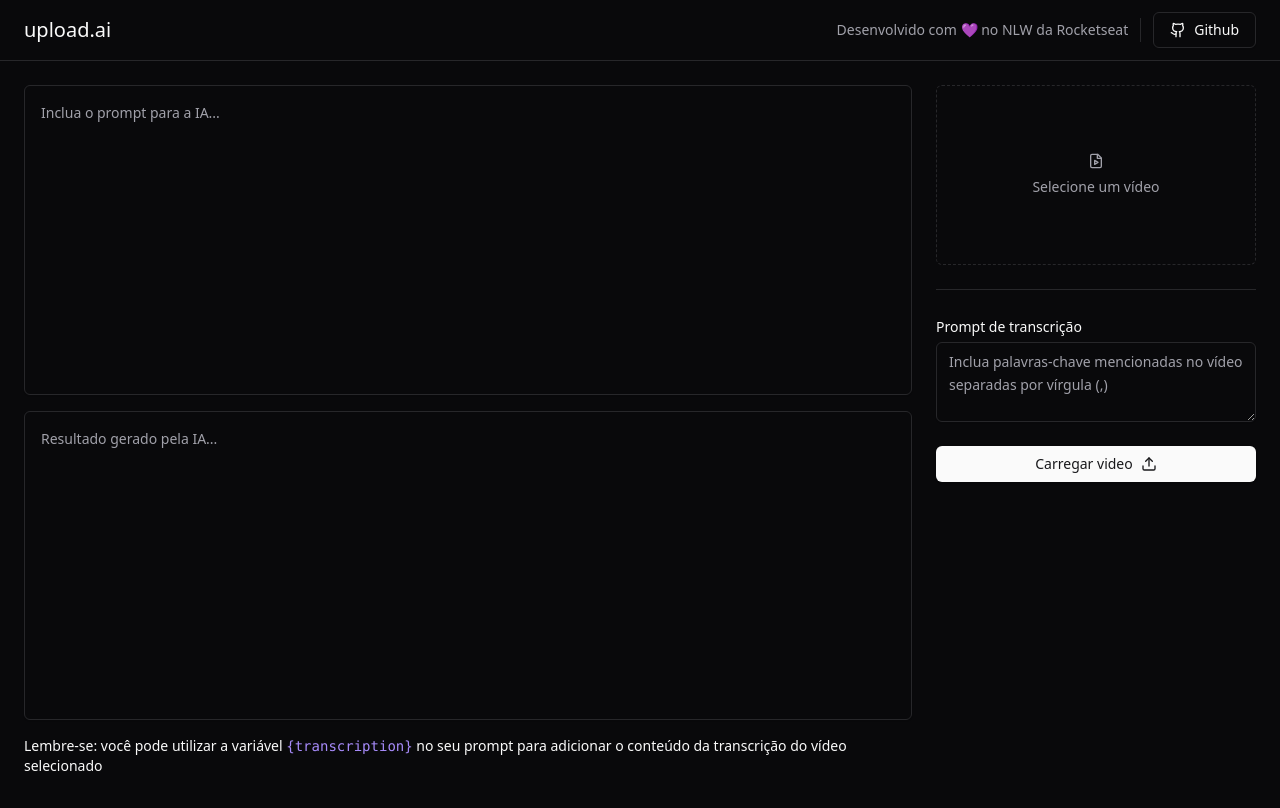
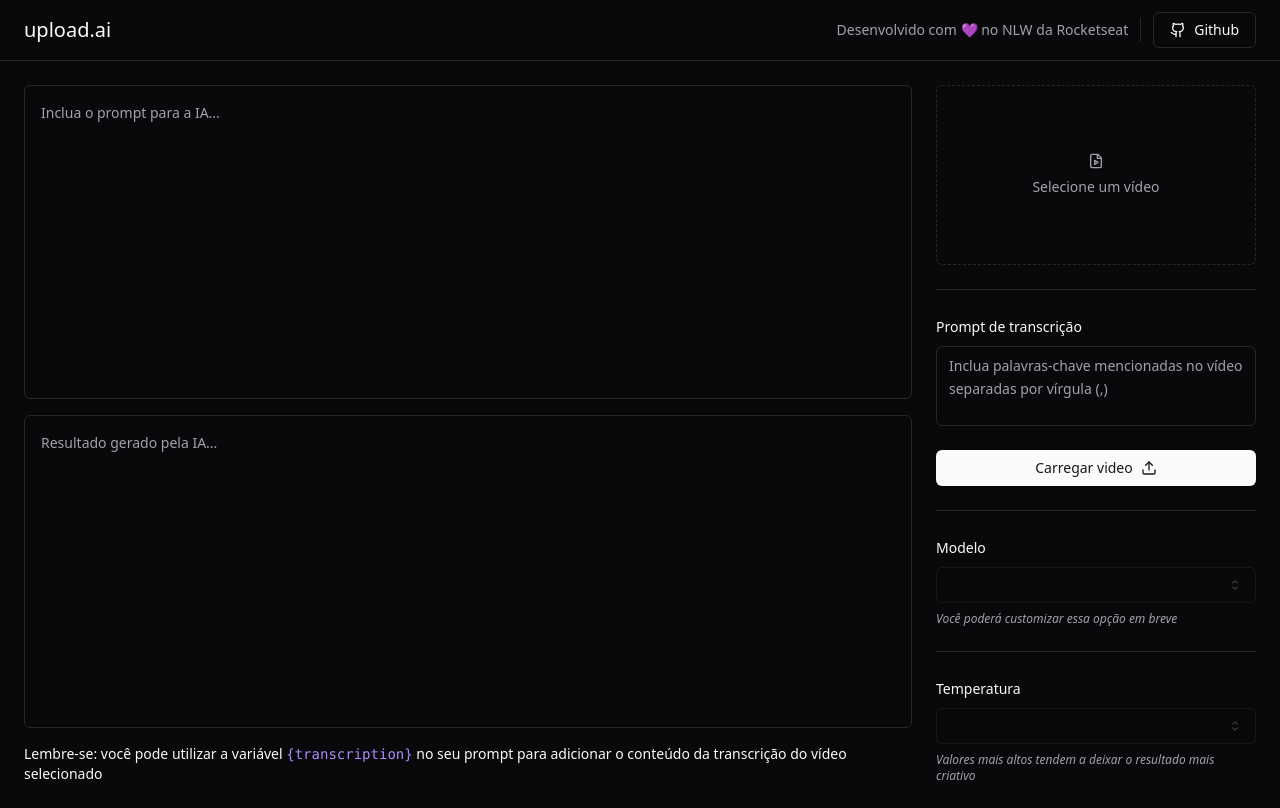
Before and after one commit to ArthurPMachado/Transcript-IA, a React (Vite) app: page / in a window 1280 px wide. Built offline with nearby package versions, Linux system fonts and the light colour scheme.

Commit message:
add select and create modelo select component

```diff
--- a/package.json
+++ b/package.json
@@ -12,6 +12,7 @@
   "dependencies": {
     "@radix-ui/react-icons": "^1.3.0",
     "@radix-ui/react-label": "^2.0.2",
+    "@radix-ui/react-select": "^1.2.2",
     "@radix-ui/react-separator": "^1.0.3",
     "@radix-ui/react-slot": "^1.0.2",
     "class-variance-authority": "^0.7.0",
--- a/src/App.tsx
+++ b/src/App.tsx
@@ -3,6 +3,7 @@
 import { Separator } from './components/ui/separator';
 import { Textarea } from './components/ui/textarea';
 import { Label } from './components/ui/label';
+import { Select, SelectContent, SelectItem, SelectTrigger, SelectValue } from './components/ui/select';
 
 export function App() {
   return (
@@ -57,11 +58,11 @@
 
             <Separator />
 
-            <div className='space-y-1'>
+            <div className='space-y-2'>
               <Label htmlFor="transcription_prompt">Prompt de transcrição</Label>
               <Textarea
                 id="transcription_prompt"
-                className='min-h-20 leading-relaxed'
+                className='h-20 leading-relaxed resize-none'
                 placeholder='Inclua palavras-chave mencionadas no vídeo separadas por vírgula (,)'
               />
             </div>
@@ -71,6 +72,43 @@
               <Upload className='w-4 h-4 ml-2'/>
             </Button>
           </form>
+
+          <Separator />
+
+          <form className='space-y-6'>
+            <div className='space-y-2'>
+              <Label>Modelo</Label>
+              <Select disabled defaultValue='gtp3.5'>
+                <SelectTrigger>
+                  <SelectValue />
+                </SelectTrigger>
+                <SelectContent>
+                  <SelectItem value="gpt3.5">GPT 3.5-turbo 16k</SelectItem>
+                </SelectContent>
+              </Select>
+              <span className='block text-xs text-muted-foreground italic'>
+                Você poderá customizar essa opção em breve
+              </span>
+            </div>
+
+              <Separator />
+
+            <div className='space-y-2'>
+              <Label>Temperatura</Label>
+              <Select disabled defaultValue='gtp3.5'>
+                <SelectTrigger>
+                  <SelectValue />
+                </SelectTrigger>
+                <SelectContent>
+                  <SelectItem value="gpt3.5">GPT 3.5-turbo 16k</SelectItem>
+                </SelectContent>
+              </Select>
+              <span className='block text-xs text-muted-foreground italic'>
+                Valores mais altos tendem a deixar o resultado mais criativo
+              </span>
+            </div>
+          </form>
+
         </aside>
       </main>
     </div>
--- /dev/null
+++ b/src/components/ui/select.tsx
@@ -0,0 +1,118 @@
+import * as React from "react"
+import { CaretSortIcon, CheckIcon } from "@radix-ui/react-icons"
+import * as SelectPrimitive from "@radix-ui/react-select"
+
+import { cn } from "@/lib/utils"
+
+const Select = SelectPrimitive.Root
+
+const SelectGroup = SelectPrimitive.Group
+
+const SelectValue = SelectPrimitive.Value
+
+const SelectTrigger = React.forwardRef<
+  React.ElementRef<typeof SelectPrimitive.Trigger>,
+  React.ComponentPropsWithoutRef<typeof SelectPrimitive.Trigger>
+>(({ className, children, ...props }, ref) => (
+  <SelectPrimitive.Trigger
+    ref={ref}
+    className={cn(
+      "flex h-9 w-full items-center justify-between rounded-md border border-input bg-transparent px-3 py-2 text-sm shadow-sm ring-offset-background placeholder:text-muted-foreground focus:outline-none focus:ring-1 focus:ring-ring disabled:cursor-not-allowed disabled:opacity-50",
+      className
+    )}
+    {...props}
+  >
+    {children}
+    <SelectPrimitive.Icon asChild>
+      <CaretSortIcon className="h-4 w-4 opacity-50" />
+    </SelectPrimitive.Icon>
+  </SelectPrimitive.Trigger>
+))
+SelectTrigger.displayName = SelectPrimitive.Trigger.displayName
+
+const SelectContent = React.forwardRef<
+  React.ElementRef<typeof SelectPrimitive.Content>,
+  React.ComponentPropsWithoutRef<typeof SelectPrimitive.Content>
+>(({ className, children, position = "popper", ...props }, ref) => (
+  <SelectPrimitive.Portal>
+    <SelectPrimitive.Content
+      ref={ref}
+      className={cn(
+        "relative z-50 min-w-[8rem] overflow-hidden rounded-md border bg-popover text-popover-foreground shadow-md data-[state=open]:animate-in data-[state=closed]:animate-out data-[state=closed]:fade-out-0 data-[state=open]:fade-in-0 data-[state=closed]:zoom-out-95 data-[state=open]:zoom-in-95 data-[side=bottom]:slide-in-from-top-2 data-[side=left]:slide-in-from-right-2 data-[side=right]:slide-in-from-left-2 data-[side=top]:slide-in-from-bottom-2",
+        position === "popper" &&
+          "data-[side=bottom]:translate-y-1 data-[side=left]:-translate-x-1 data-[side=right]:translate-x-1 data-[side=top]:-translate-y-1",
+        className
+      )}
+      position={position}
+      {...props}
+    >
+      <SelectPrimitive.Viewport
+        className={cn(
+          "p-1",
+          position === "popper" &&
+            "h-[var(--radix-select-trigger-height)] w-full min-w-[var(--radix-select-trigger-width)]"
+        )}
+      >
+        {children}
+      </SelectPrimitive.Viewport>
+    </SelectPrimitive.Content>
+  </SelectPrimitive.Portal>
+))
+SelectContent.displayName = SelectPrimitive.Content.displayName
+
+const SelectLabel = React.forwardRef<
+  React.ElementRef<typeof SelectPrimitive.Label>,
+  React.ComponentPropsWithoutRef<typeof SelectPrimitive.Label>
+>(({ className, ...props }, ref) => (
+  <SelectPrimitive.Label
+    ref={ref}
+    className={cn("px-2 py-1.5 text-sm font-semibold", className)}
+    {...props}
+  />
+))
+SelectLabel.displayName = SelectPrimitive.Label.displayName
+
+const SelectItem = React.forwardRef<
+  React.ElementRef<typeof SelectPrimitive.Item>,
+  React.ComponentPropsWithoutRef<typeof SelectPrimitive.Item>
+>(({ className, children, ...props }, ref) => (
+  <SelectPrimitive.Item
+    ref={ref}
+    className={cn(
+      "relative flex w-full cursor-default select-none items-center rounded-sm py-1.5 pl-2 pr-8 text-sm outline-none focus:bg-accent focus:text-accent-foreground data-[disabled]:pointer-events-none data-[disabled]:opacity-50",
+      className
+    )}
+    {...props}
+  >
+    <span className="absolute right-2 flex h-3.5 w-3.5 items-center justify-center">
+      <SelectPrimitive.ItemIndicator>
+        <CheckIcon className="h-4 w-4" />
+      </SelectPrimitive.ItemIndicator>
+    </span>
+    <SelectPrimitive.ItemText>{children}</SelectPrimitive.ItemText>
+  </SelectPrimitive.Item>
+))
+SelectItem.displayName = SelectPrimitive.Item.displayName
+
+const SelectSeparator = React.forwardRef<
+  React.ElementRef<typeof SelectPrimitive.Separator>,
+  React.ComponentPropsWithoutRef<typeof SelectPrimitive.Separator>
+>(({ className, ...props }, ref) => (
+  <SelectPrimitive.Separator
+    ref={ref}
+    className={cn("-mx-1 my-1 h-px bg-muted", className)}
+    {...props}
+  />
+))
+SelectSeparator.displayName = SelectPrimitive.Separator.displayName
+
+export {
+  Select,
+  SelectGroup,
+  SelectValue,
+  SelectTrigger,
+  SelectContent,
+  SelectLabel,
+  SelectItem,
+  SelectSeparator,
+}
```
Also changed, not shown: 1 other file (tests, documents, lock files or other folders).
